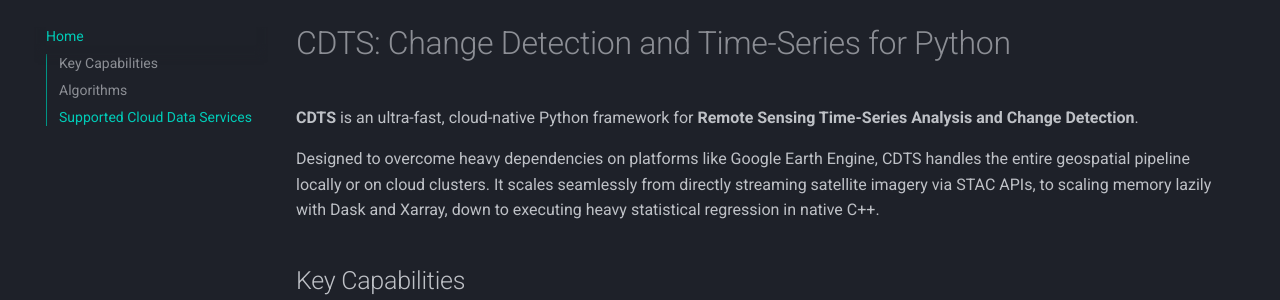
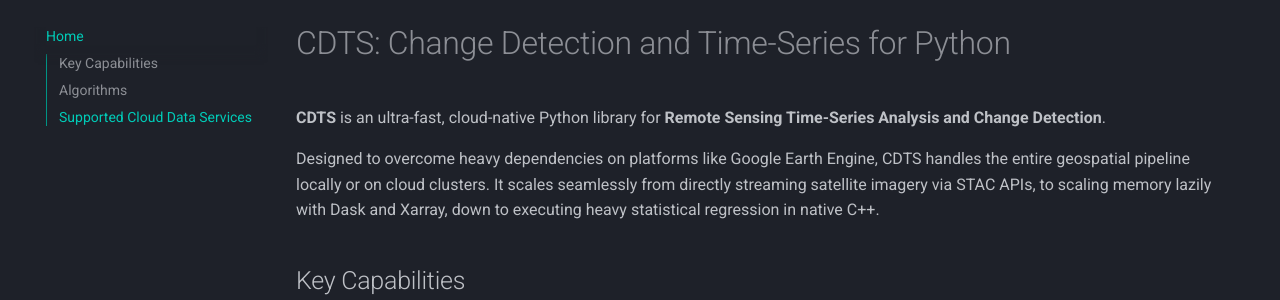
Before and after one commit to sacridini/cdts, an MkDocs documentation site: the page built from docs/index.md, in a window 1280 px wide and 1246 px high. Shown: the part 123-423 px from the top of the window. Built offline with MkDocs 1.6.1 and Material for MkDocs 9.7.7, drawn with Linux system fonts in a browser that asks for light colours; comment, search, counter and statistics services are not loaded.

Commit message:
docs: replace 'framework' with 'library' throughout documentation

```diff
--- a/docs/index.md
+++ b/docs/index.md
@@ -1,6 +1,6 @@
 # CDTS: Change Detection and Time-Series for Python
 
-**CDTS** is an ultra-fast, cloud-native Python framework for **Remote Sensing Time-Series Analysis and Change Detection**.
+**CDTS** is an ultra-fast, cloud-native Python library for **Remote Sensing Time-Series Analysis and Change Detection**.
 
 Designed to overcome heavy dependencies on platforms like Google Earth Engine, CDTS handles the entire geospatial pipeline locally or on cloud clusters. It scales seamlessly from directly streaming satellite imagery via STAC APIs, to scaling memory lazily with Dask and Xarray, down to executing heavy statistical regression in native C++.
 
```
Also changed, not shown: README.md (+1 -1 lines).
